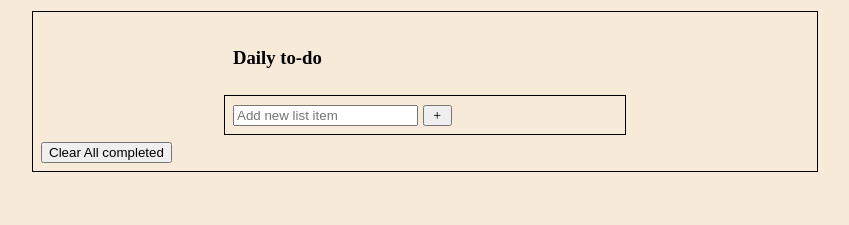
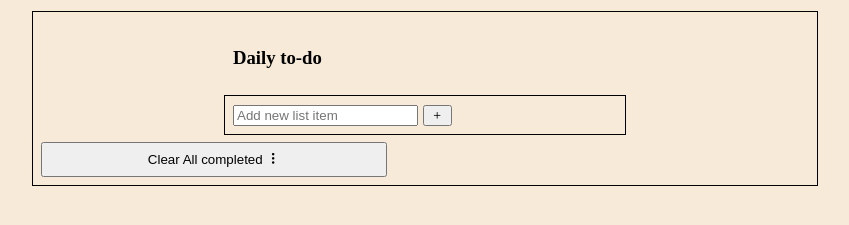
Before and after one commit to TracyMuso/To-Do-List, a website built with webpack: page src/index.html in a window 1280 px wide. Shown: the part 87-312 px from the top of the page, without its empty margins (223-1072 px from the left). Built offline with nearby package versions, Linux system fonts and the light colour scheme; a web font is replaced by a local one.

Commit message:
update files

```diff
--- a/src/index.html
+++ b/src/index.html
@@ -19,7 +19,7 @@
         <div id="list-items">
             <!--Dynamically create list items-->
         </div>
-        <button id="clear">Clear All completed</button>
+        <button id="clear">Clear All completed <i class="bi bi-three-dots-vertical"></i></button>
     </div>
 </body>
 </html>
--- a/src/index.js
+++ b/src/index.js
@@ -1,4 +1,3 @@
-import _ from 'lodash';
 import './style.css';
 
 const container = document.querySelector('#list-items');
--- a/src/style.css
+++ b/src/style.css
@@ -56,3 +56,9 @@ h1 {
   padding: 0.2rem;
   margin: auto;
 }
+
+#clear {
+  margin: auto;
+  width: 45%;
+  padding: 0.5rem;
+}
```
Also changed, not shown: dist/31d6cfe0d16ae931b73c.woff (deleted), dist/31d6cfe0d16ae931b73c.woff2 (deleted), dist/index.html (deleted), dist/runtime.js (deleted), 1 other file.
